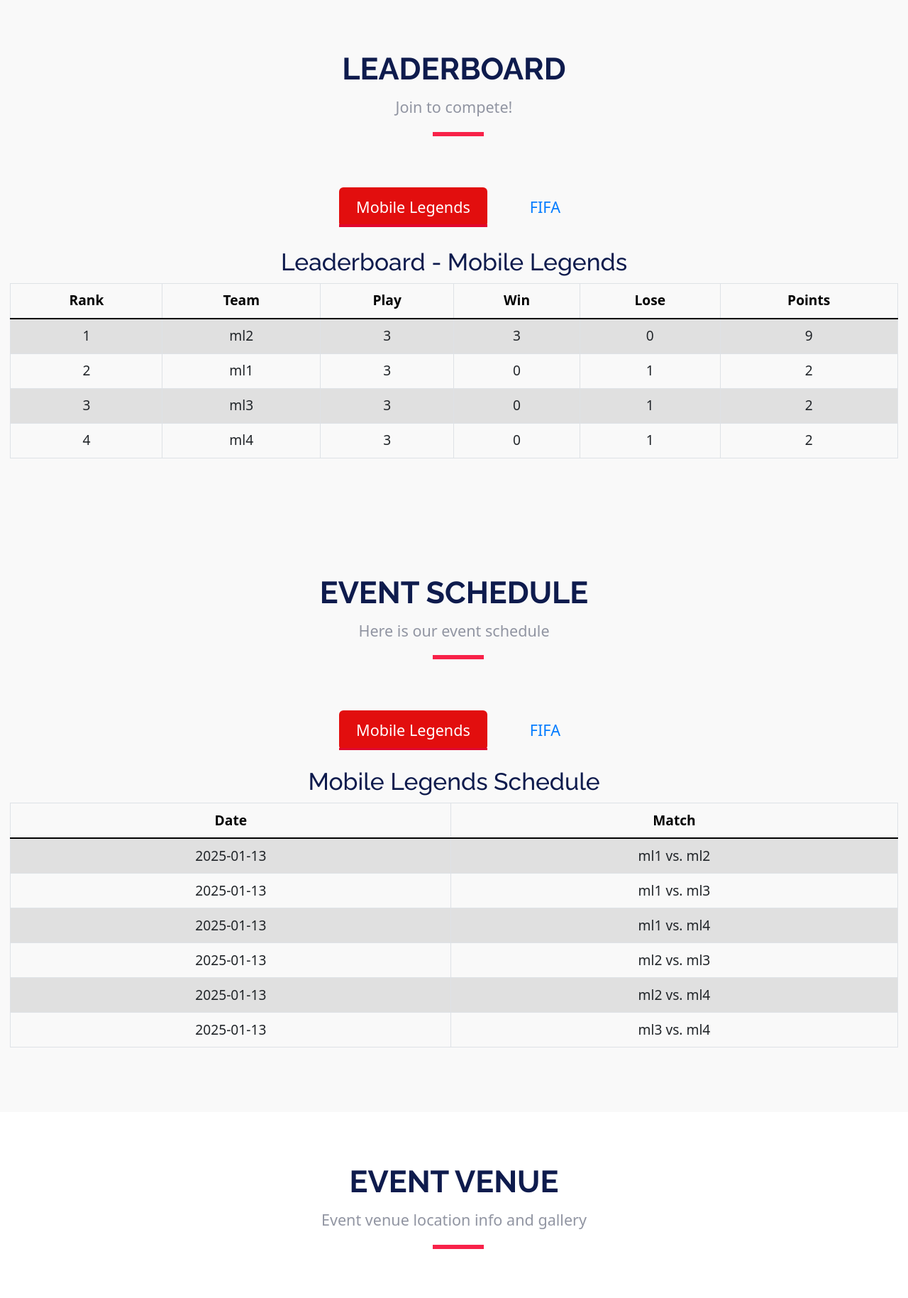
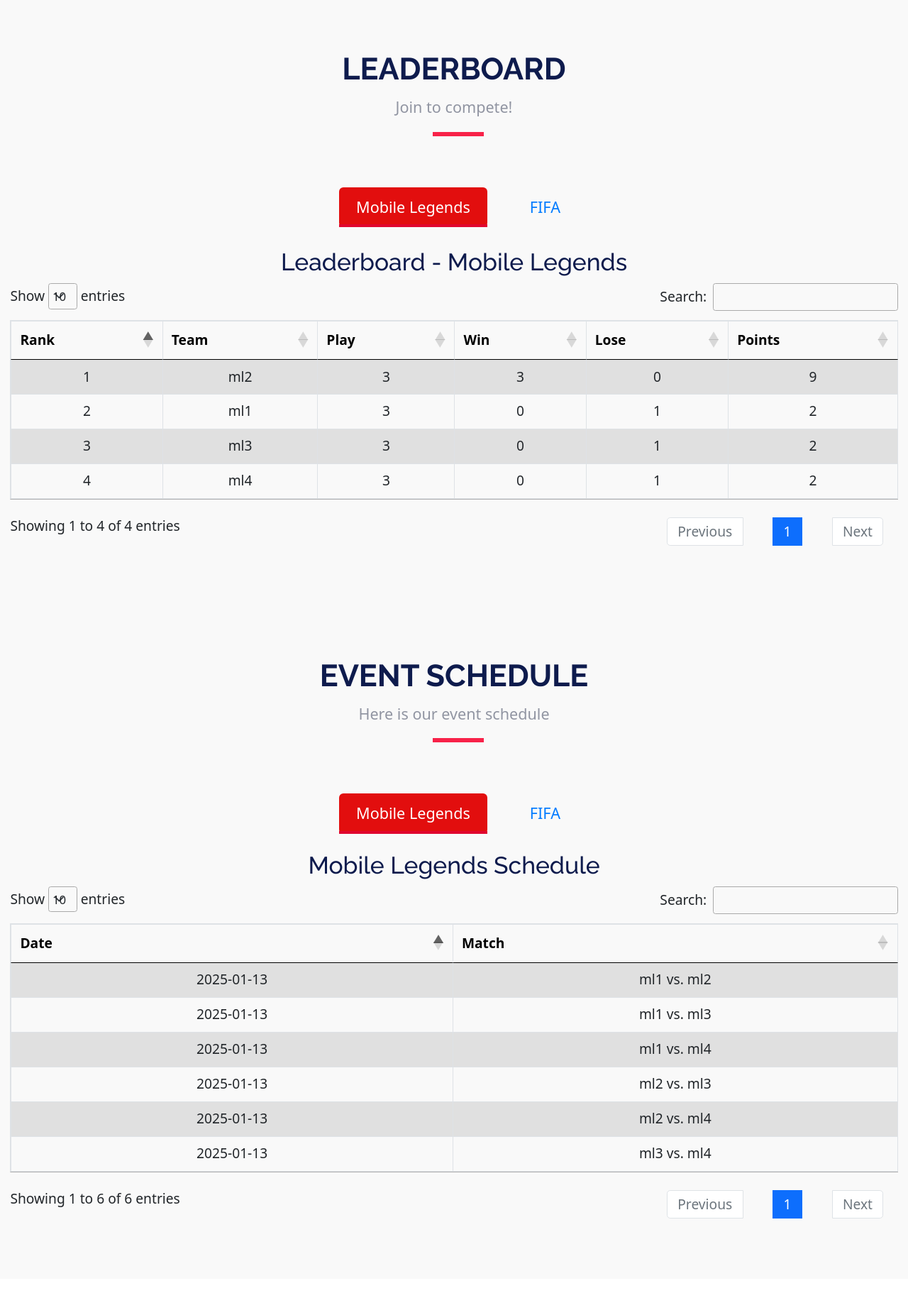
Before and after one commit to Griselia23/pakoesport, a CodeIgniter app: page /pakoesport/index.php/dashboard/index in a window 1280 px wide. Shown: the part 1244-3073 px from the top of the page at 71% size. Run offline with CodeIgniter, Linux system fonts and the light colour scheme; data comes from the database, SQL or seed files in the repository; some libraries are stand-ins or nearby versions.

Commit message:
nih datatable

```diff
--- a/application/views/dashboard.php
+++ b/application/views/dashboard.php
@@ -262,10 +262,10 @@ body {
       <span id="fifabtn1" class="toggle-stripe">FIFA</span>
     </div>
 
-    <!-- Mobile Legends Table -->
+    <!-- Mobile Legends Leaderboard -->
 <div id="mobileLegendsLeaderboard" class="mt-4">
   <h3>Leaderboard - Mobile Legends</h3>
-      <table class="table table-striped table-bordered">
+  <table id="mlLeaderboard" class="table table-striped table-bordered">
     <thead>
       <tr>
         <th scope="col" style="color: black;">Rank</th>
@@ -295,10 +295,10 @@ body {
   </table>
 </div>
 
-    <!-- FIFA Table -->
+<!-- FIFA Leaderboard -->
 <div id="fifaLeaderboard" class="mt-4" style="display:none;">
   <h3>Leaderboard - FIFA</h3>
-      <table class="table table-striped table-bordered">
+  <table id="fifaLeaderboardTable" class="table table-striped table-bordered">
     <thead>
       <tr>
         <th scope="col" style="color: black;">Rank</th>
@@ -328,8 +328,16 @@ body {
   </table>
 </div>
 
+
   </div>
 </section>
+<!-- DataTables Initialization -->
+<script>
+  $(document).ready(function() {
+    $('#mlLeaderboard').DataTable();
+    $('#fifaLeaderboardTable').DataTable();
+  });
+</script>
 
 <script>
   const mlbtn1 = document.getElementById('mlbtn1');
@@ -426,6 +434,14 @@ body {
     </tbody>
   </table>
 </div>
+<script>
+  $(document).ready(function() {
+    $('#mlTable').DataTable();
+    $('#fifaTableData').DataTable();
+  });
+</script>
+
+
 
   </div>
 </section>
--- a/application/views/layout/footer.php
+++ b/application/views/layout/footer.php
@@ -65,10 +65,12 @@
   <script src="<?php echo base_url('application/template/lib/wow/wow.min.js'); ?>"></script>
   <script src="<?php echo base_url('application/template/lib/venobox/venobox.min.js'); ?>"></script>
   <script src="<?php echo base_url('application/template/lib/owlcarousel/owl.carousel.min.js'); ?>"></script>
-  <!-- DataTables JavaScript -->
-  <script src="https://code.jquery.com/jquery-3.6.0.min.js"></script>
-  <script src="https://cdn.datatables.net/1.13.6/js/jquery.dataTables.min.js"></script>
-  <script src="https://cdn.datatables.net/1.13.6/js/dataTables.bootstrap5.min.js"></script>
+<!-- Ensure jQuery is loaded first -->
+<script src="https://code.jquery.com/jquery-3.6.0.min.js"></script>
+
+<!-- DataTables JavaScript Files -->
+<script src="https://cdn.datatables.net/1.13.6/js/jquery.dataTables.min.js"></script>
+<script src="https://cdn.datatables.net/1.13.6/js/dataTables.bootstrap5.min.js"></script>
 
   <!-- Contact Form JavaScript File -->
   <script src="<?php echo base_url('application/template/contactform/contactform.js'); ?>"></script>
--- a/application/views/layout/header.php
+++ b/application/views/layout/header.php
@@ -29,6 +29,12 @@
   <link href="https://cdn.jsdelivr.net/npm/bootstrap@5.0.2/dist/css/bootstrap.min.css" rel="stylesheet" integrity="sha384-EVSTQN3/azprG1Anm3QDgpJLIm9Nao0Yz1ztcQTwFspd3yD65VohhpuuCOmLASjC" crossorigin="anonymous">
   <link href="https://cdn.datatables.net/1.13.6/css/jquery.dataTables.min.css" rel="stylesheet">
 <link href="https://cdn.datatables.net/1.13.6/css/dataTables.bootstrap5.min.css" rel="stylesheet">
+<!-- Ensure jQuery is loaded first -->
+<script src="https://code.jquery.com/jquery-3.6.0.min.js"></script>
+
+<!-- DataTables JavaScript Files -->
+<script src="https://cdn.datatables.net/1.13.6/js/jquery.dataTables.min.js"></script>
+<script src="https://cdn.datatables.net/1.13.6/js/dataTables.bootstrap5.min.js"></script>
 
 </head>
 
```
Lines whose indentation alone changed are shown as unchanged.
